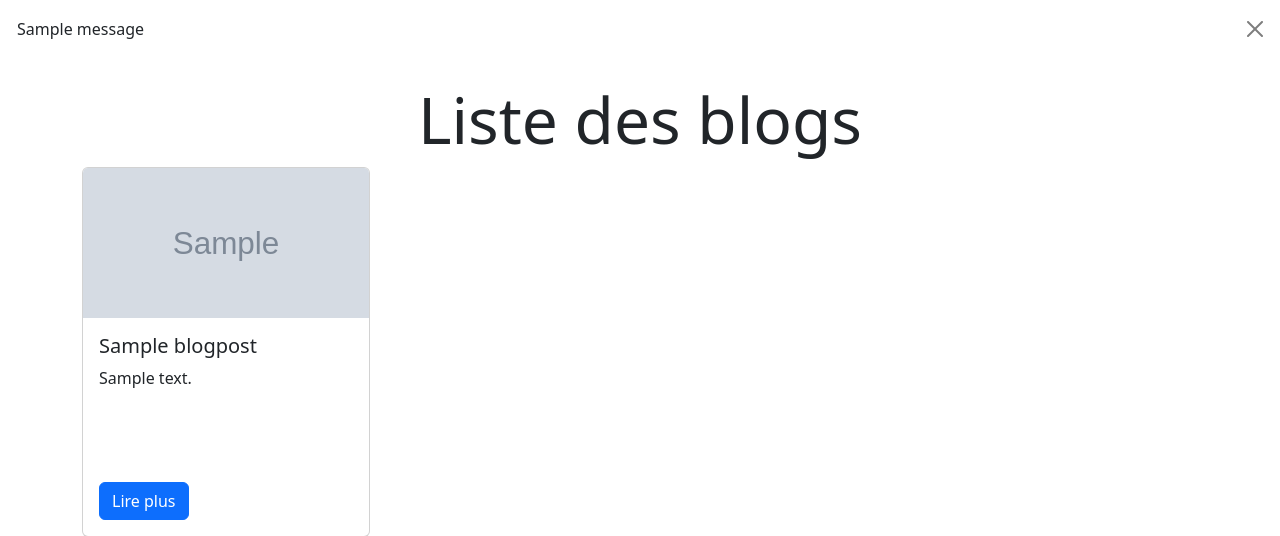
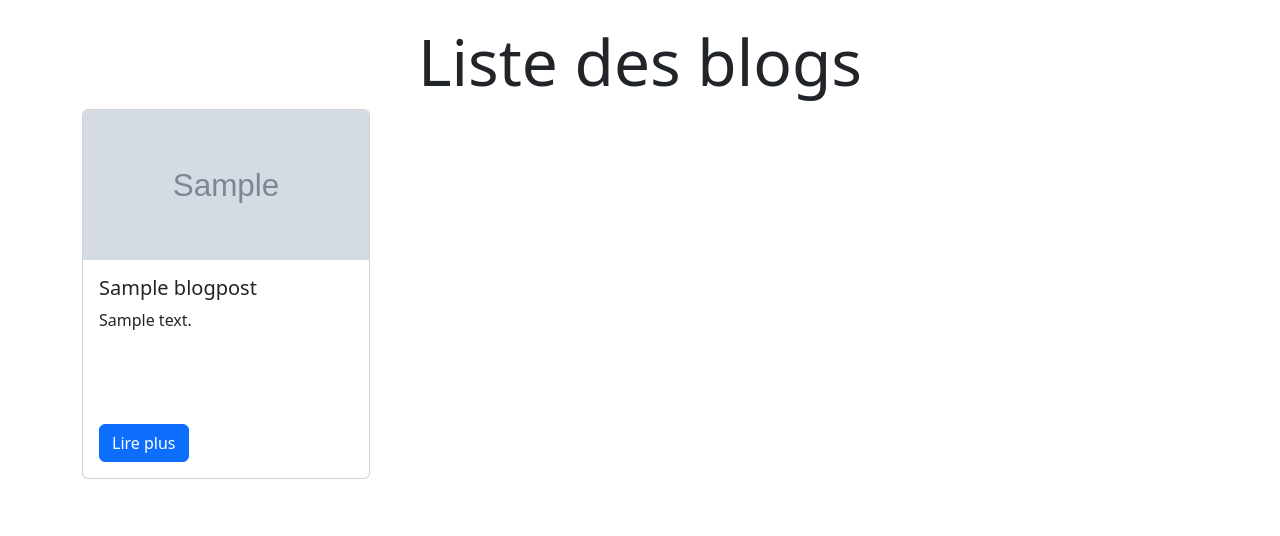
Before and after one commit to Ndeffoloic/Site-Multi-langues, a Django app: page / in a window 1280 px wide. Shown: the part 82-618 px from the top of the page. Run offline with Django 5.2, Linux system fonts and the light colour scheme; tables that the repository leaves empty hold one stand-in row (values such as "Sample post"); grey boxes marked "Sample" are stand-in pictures; one stand-in notice (Sample message) is shown.

Commit message:
mise à jour

```diff
--- a/templates/base.html
+++ b/templates/base.html
@@ -16,7 +16,6 @@
         <div class="container-fluid">
         </div>
     </nav>
-    {% include 'messages.html' %}
     <div class="container mt-4">
         {% block content %}
         <!-- Le contenu spécifique de la page sera ici -->
--- a/templates/messages.html
+++ /dev/null
@@ -1,11 +0,0 @@
-{% if messages %}
-{%for message in messages %}
-
-<div class="alert -alert-{{ messages.tags }} alert-dismissible fade show" role="alert" >
-    {{message}}
-    <button type="button" class="btn-close" data-bs-dismiss = "alert" aria-label="close"></button>
-
-</div>
-
-{%endfor%}
-{% endif%}
```
